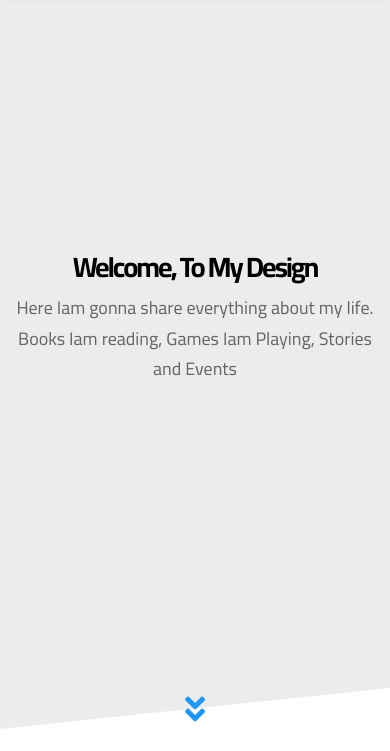
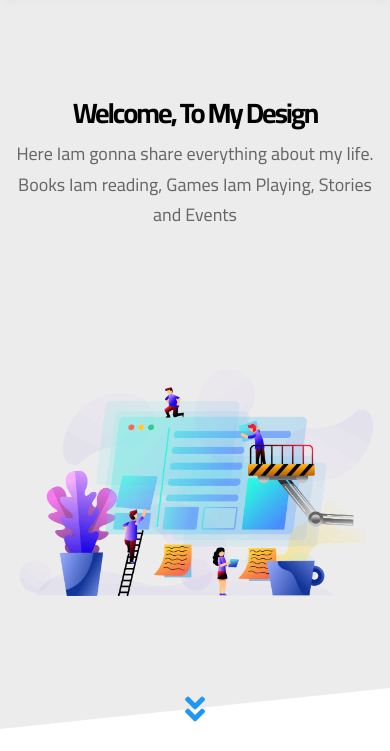
Before and after one commit to OmarSalahBot/Design_One, a plain HTML site: page index.html in a window 390 px wide. Shown: the part 93-844 px from the top of the page. Drawn offline with Linux system fonts and the light colour scheme.

Commit message:
Css Final edit

```diff
--- a/Css/Design One.css
+++ b/Css/Design One.css
@@ -291,12 +291,18 @@ ul {
   align-items: center;
   padding-bottom: 120px;
 }
+@media (max-width: 991px) {
+  .landing .container {
+    flex-direction: column;
+  }
+}
 .landing .text {
   flex: 1;
 }
 @media (max-width: 991px) {
   .landing .text {
     text-align: center;
+    margin-top:100px;
   }
 }
 .landing .text h1 {
@@ -316,6 +322,7 @@ ul {
   color: #666;
   max-width: 500px;
 }
+
 @media (max-width: 991px) {
   .landing .text p {
     margin: 10px auto;
@@ -332,8 +339,10 @@ ul {
   animation: up-and-down 5s linear infinite;
 }
 @media (max-width: 991px) {
-  .landing .image {
-    display: none;
+  .landing .image img {
+    max-width:100%;
+    width:500px;
+    margin-bottom: 50px;
   }
 }
 .landing .go-down {
```
